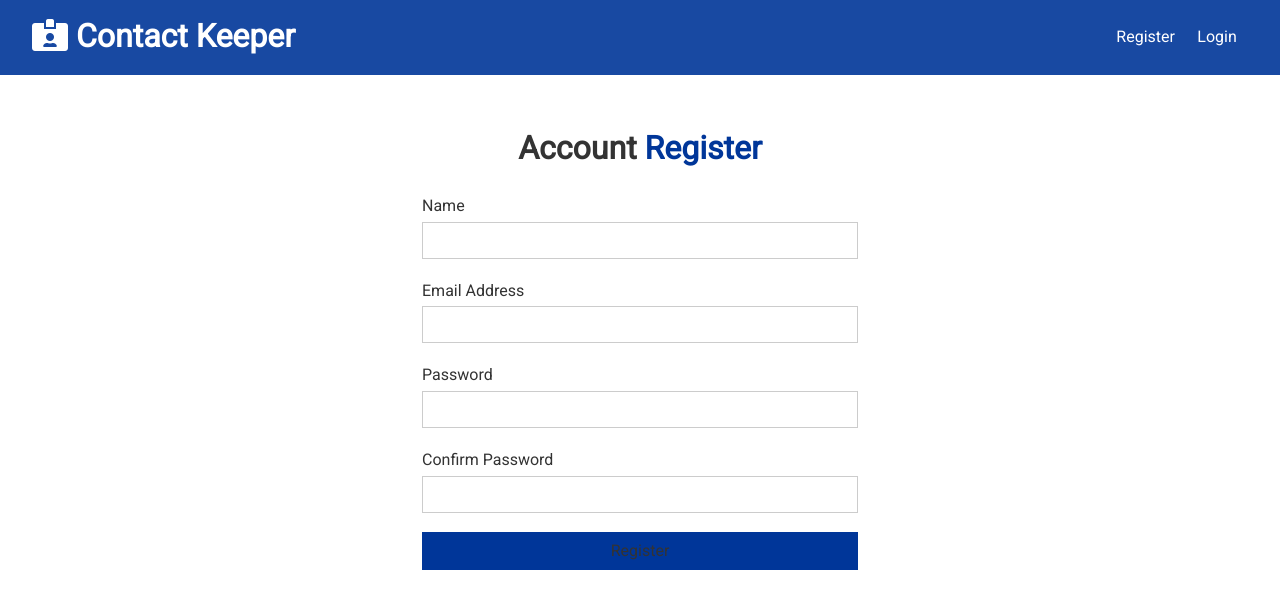
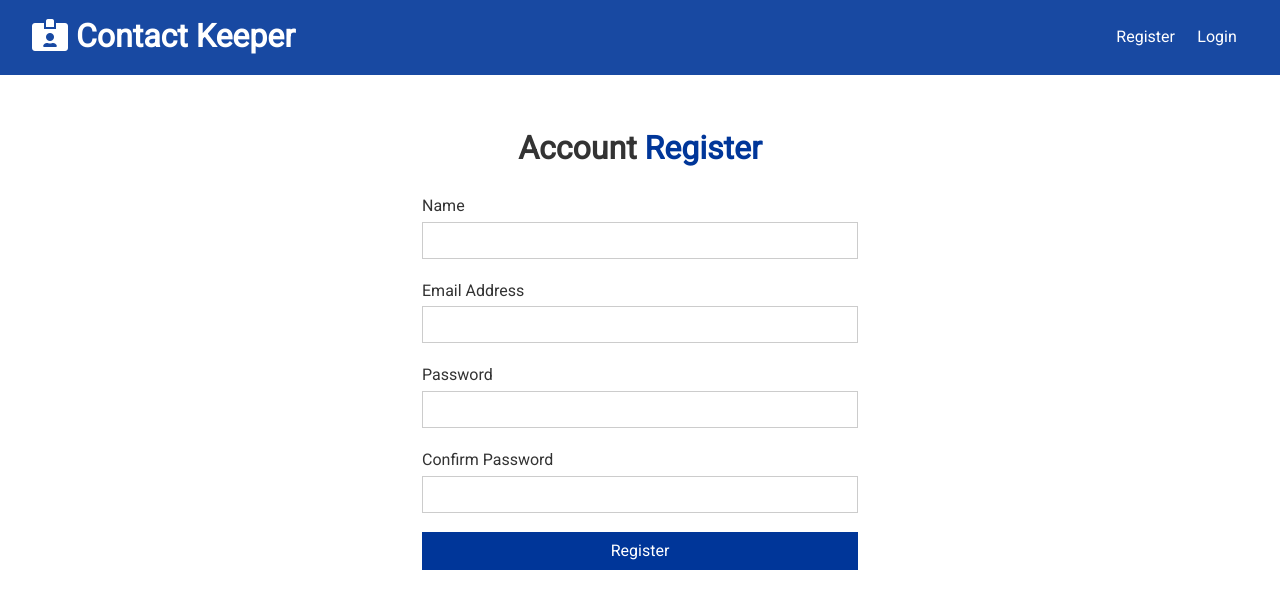
Before and after one commit to dpham-p/react-personal-website, a React (Create React App) app in the folder client/: page /contactkeeper/register in a window 1280 px wide. Shown: the top 608 px of the page. Built offline with nearby package versions, Linux system fonts and the light colour scheme; no server answers; the HTML template or start-up script is replaced by a standard one.

Commit message:
Modified styling

```diff
--- a/client/src/App.css
+++ b/client/src/App.css
@@ -624,7 +624,7 @@ table th {
   color: white;
 }
 
-@media (max-width: 1080px) {
+@media (max-width: 1199px) {
   .projects-dropdown {
     display: block;
     transition: 0.5s;
--- a/client/src/components/contactkeeper/auth/Register.js
+++ b/client/src/components/contactkeeper/auth/Register.js
@@ -1,6 +1,8 @@
 import React, { useState, useContext, useEffect } from 'react';
 import AlertContext from '../../../context/contactkeeper/alert/alertContext';
 import AuthContext from '../../../context/contactkeeper/auth/authContext';
+
+import ckStyle from '../../../styles/Contactkeeper.module.css';
 
 const Register = props => {
   const alertContext = useContext(AlertContext);
@@ -98,7 +100,7 @@ const Register = props => {
         <input
           type='submit'
           value='Register'
-          className='btn btn-primary btn-block'
+          className={`${ckStyle.btn} ${ckStyle['btn-primary']} ${ckStyle['btn-block']}`}
         />
       </form>
     </div>
```
